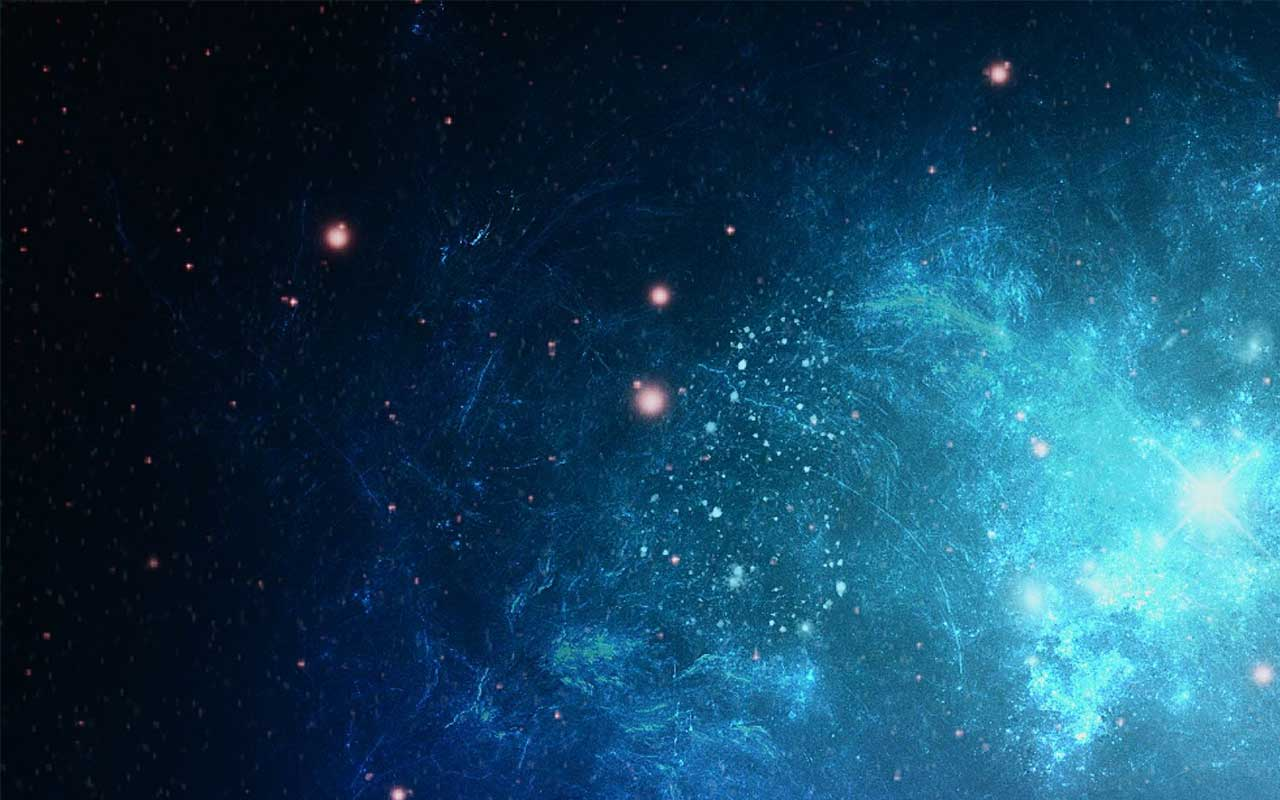
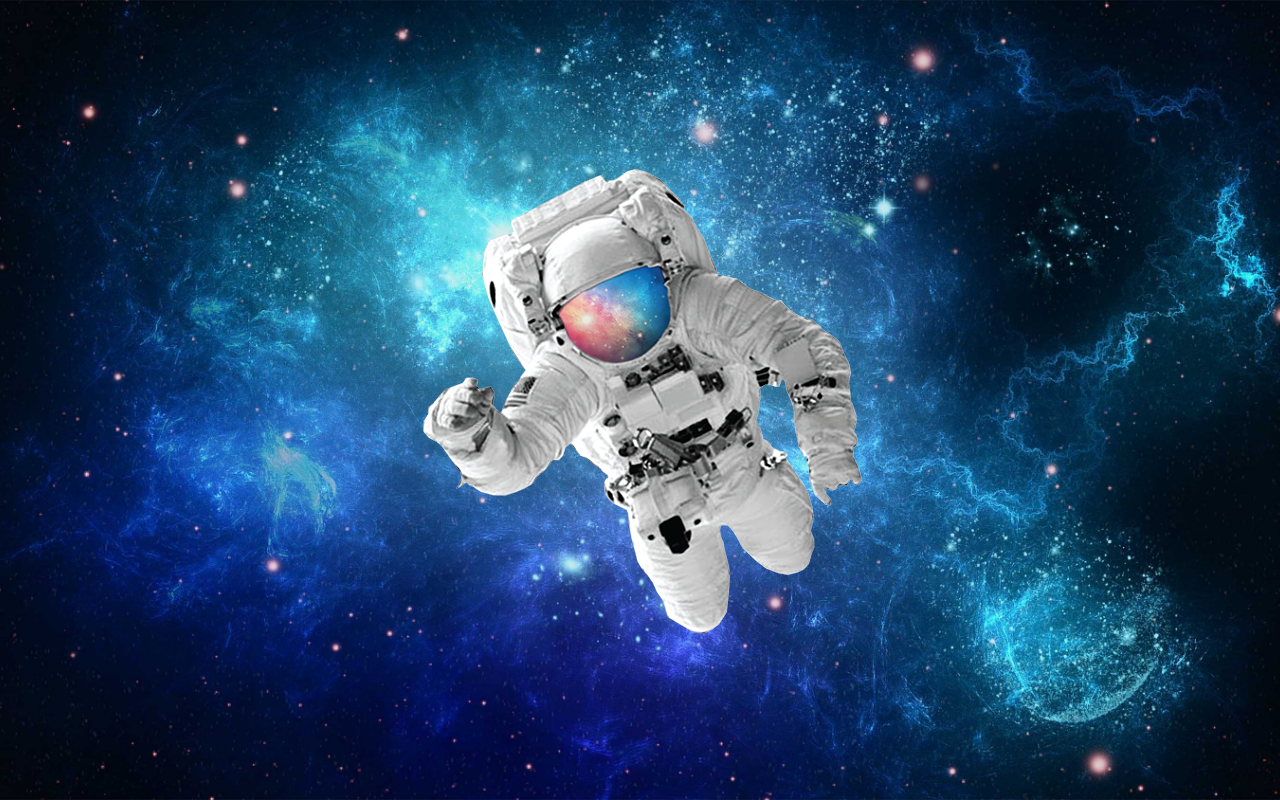
Before and after one commit to ronaldolandoo/html-css, a plain HTML site: page desafios/d011/index.html in a window 1280 px wide. Drawn offline with Linux system fonts and the light colour scheme.

Commit message:
Venci o desafio 11

```diff
--- a/desafios/d011/index.html
+++ b/desafios/d011/index.html
@@ -7,6 +7,8 @@
     <link rel="stylesheet" href="style.css">
 </head>
 <body>
-    <!--<img src="imagens/espaco.jpg" alt="Um astronauto no espaço" id="astronauto">-->
+    <main id="container">
+        <img src="imagens/astronauta.png" alt="Astronauta no espaço" id="astronauta">
+    </main>
 </body>
 </html>
--- a/desafios/d011/style.css
+++ b/desafios/d011/style.css
@@ -7,6 +7,23 @@
 }
 
 body {
+    height: 100vh;
+    background-color: rgb(20, 20, 189);
     background-image: url(imagens/espaco.jpg);
+    background-position: center center;
+    background-repeat: no-repeat;
+    background-size: cover;
+}
 
+#container {
+    height: 100vh;
+    position: relative;
 }
+
+#astronauta {
+    position: absolute;
+
+    left: 50%;
+    top: 50%;
+    transform: translate(-50%, -50%);
+}
```
